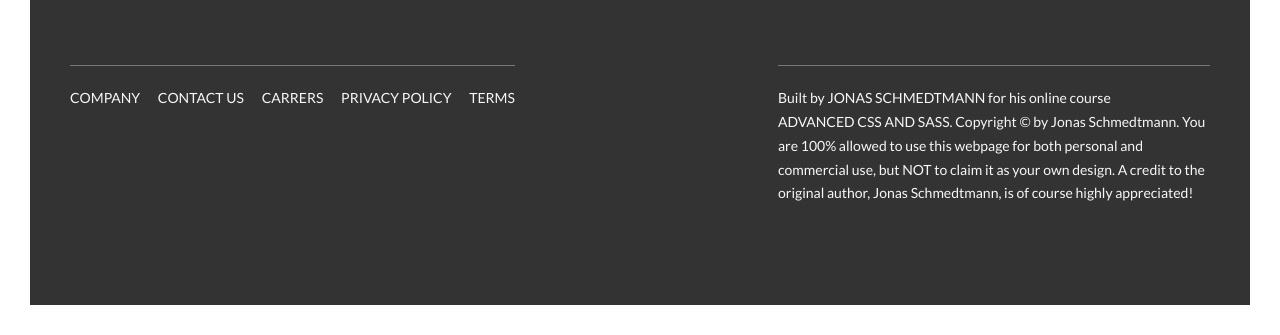
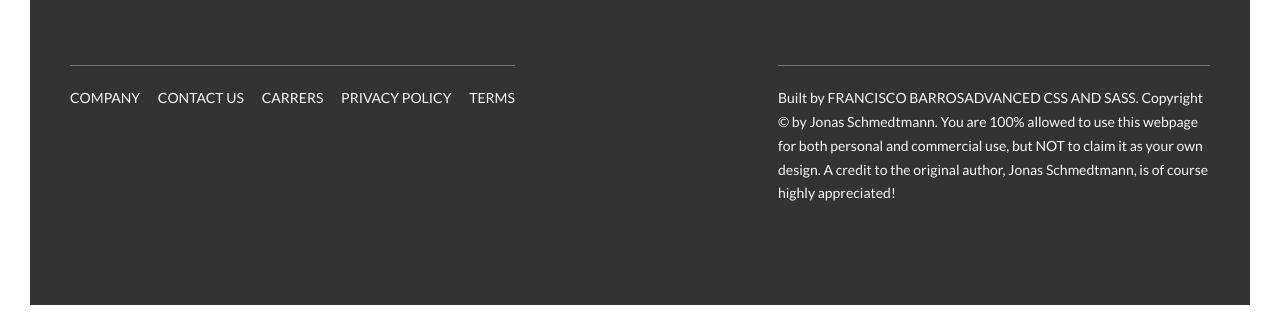
Before and after one commit to Francisco-Barros94/Webpage-natours, a website: page index.html in a window 1280 px wide. Shown: the part 5820-6155 px from the top of the page. Drawn offline with Linux system fonts and the light colour scheme.

Commit message:
Update index.html

```diff
--- a/index.html
+++ b/index.html
@@ -390,7 +390,7 @@
                 </div>
                 <div class="col-1-of-2">
                     <p class="footer__copyright">
-                        Built by <a href="#" class="footer__link">Jonas Schmedtmann</a> for his online course <a href="#" class="footer__link">Advanced CSS and Sass</a>.
+                        Built by <a href="#" class="footer__link">Francisco Barros</a><a href="#" class="footer__link">Advanced CSS and Sass</a>.
                         Copyright &copy; by Jonas Schmedtmann. You are 100% allowed to use this webpage for both personal
                         and commercial use, but NOT to claim it as your own design. A credit to the original author, Jonas
                         Schmedtmann, is of course highly appreciated!
```
